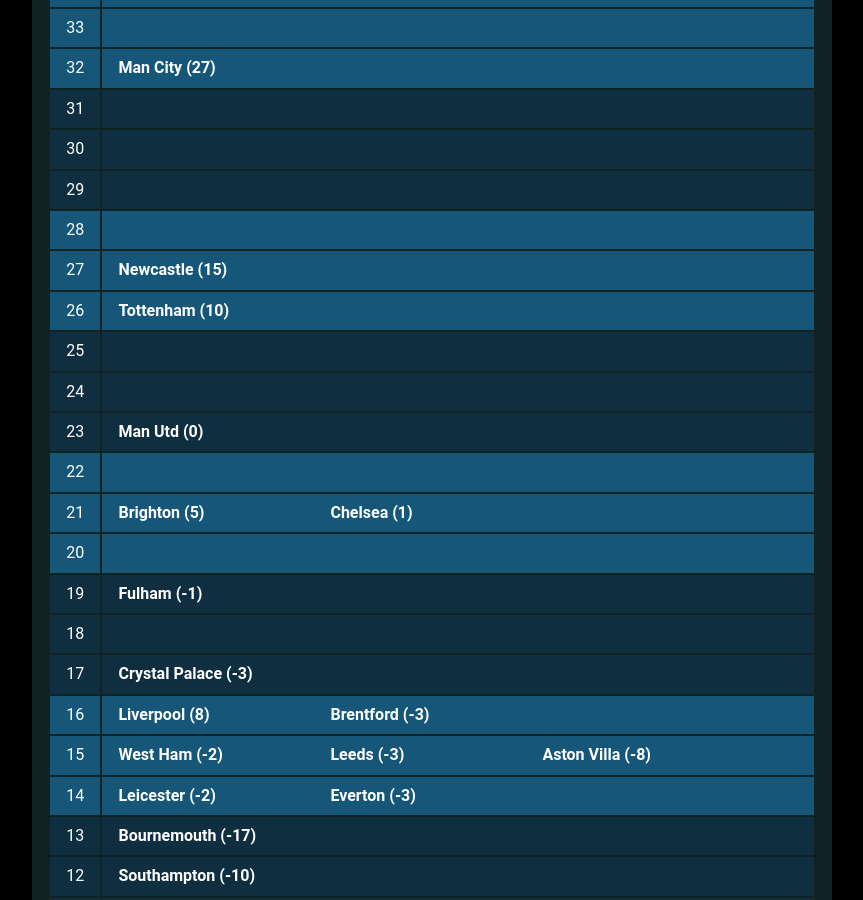
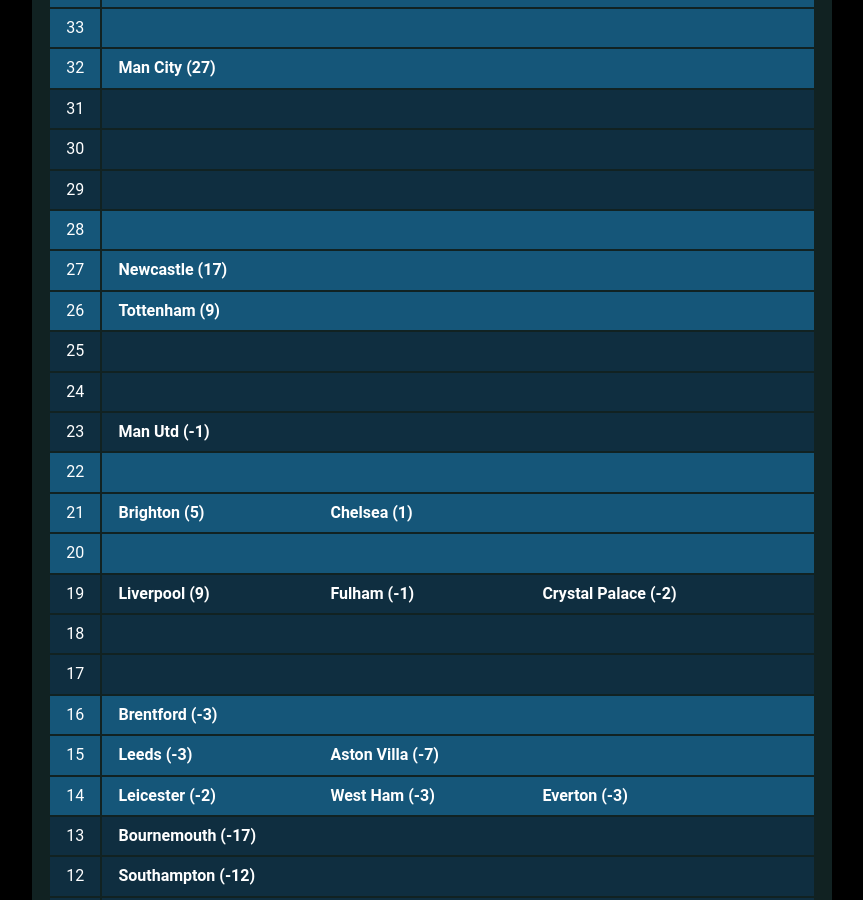
Before and after one commit to muru/muru.github.io, a Jekyll site: the page built from resources.md, in a window 1280 px wide and 900 px high, scrolled down 1517 px. Shown: the whole window, without its empty margins (208-1071 px from the left). Built offline with Jekyll 4.4.1, drawn with Linux system fonts in a browser that asks for light colours; some web fonts are replaced; some of the changed text lies outside the part shown.

Commit message:
updated cann-table: Tue  8 Nov 00:03:42 JST 2022

```diff
--- a/cann-table.html
+++ b/cann-table.html
@@ -40,13 +40,13 @@
 	<tr class="cann-row-1">
 		<td class="cann-point"> 27 </td>
 		<td class="cann-clubs">
-			<span class="club-name"> Newcastle (15) </span>
+			<span class="club-name"> Newcastle (17) </span>
 		</td>
  	</tr>
 	<tr class="cann-row-1">
 		<td class="cann-point"> 26 </td>
 		<td class="cann-clubs">
-			<span class="club-name"> Tottenham (10) </span>
+			<span class="club-name"> Tottenham (9) </span>
 		</td>
  	</tr>
 	<tr class="cann-row-2">
@@ -62,7 +62,7 @@
 	<tr class="cann-row-2">
 		<td class="cann-point"> 23 </td>
 		<td class="cann-clubs">
-			<span class="club-name"> Man Utd (0) </span>
+			<span class="club-name"> Man Utd (-1) </span>
 		</td>
  	</tr>
 	<tr class="cann-row-1">
@@ -85,7 +85,9 @@
 	<tr class="cann-row-2">
 		<td class="cann-point"> 19 </td>
 		<td class="cann-clubs">
+			<span class="club-name"> Liverpool (9) </span>
 			<span class="club-name"> Fulham (-1) </span>
+			<span class="club-name"> Crystal Palace (-2) </span>
 		</td>
  	</tr>
 	<tr class="cann-row-2">
@@ -96,28 +98,26 @@
 	<tr class="cann-row-2">
 		<td class="cann-point"> 17 </td>
 		<td class="cann-clubs">
-			<span class="club-name"> Crystal Palace (-3) </span>
 		</td>
  	</tr>
 	<tr class="cann-row-1">
 		<td class="cann-point"> 16 </td>
 		<td class="cann-clubs">
-			<span class="club-name"> Liverpool (8) </span>
 			<span class="club-name"> Brentford (-3) </span>
 		</td>
  	</tr>
 	<tr class="cann-row-1">
 		<td class="cann-point"> 15 </td>
 		<td class="cann-clubs">
-			<span class="club-name"> West Ham (-2) </span>
 			<span class="club-name"> Leeds (-3) </span>
-			<span class="club-name"> Aston Villa (-8) </span>
+			<span class="club-name"> Aston Villa (-7) </span>
 		</td>
  	</tr>
 	<tr class="cann-row-1">
 		<td class="cann-point"> 14 </td>
 		<td class="cann-clubs">
 			<span class="club-name"> Leicester (-2) </span>
+			<span class="club-name"> West Ham (-3) </span>
 			<span class="club-name"> Everton (-3) </span>
 		</td>
  	</tr>
@@ -130,7 +130,7 @@
 	<tr class="cann-row-2">
 		<td class="cann-point"> 12 </td>
 		<td class="cann-clubs">
-			<span class="club-name"> Southampton (-10) </span>
+			<span class="club-name"> Southampton (-12) </span>
 		</td>
  	</tr>
 	<tr class="cann-row-2">
```
Also changed, not shown: other parts of cann-table.html (+1 -1 lines).
